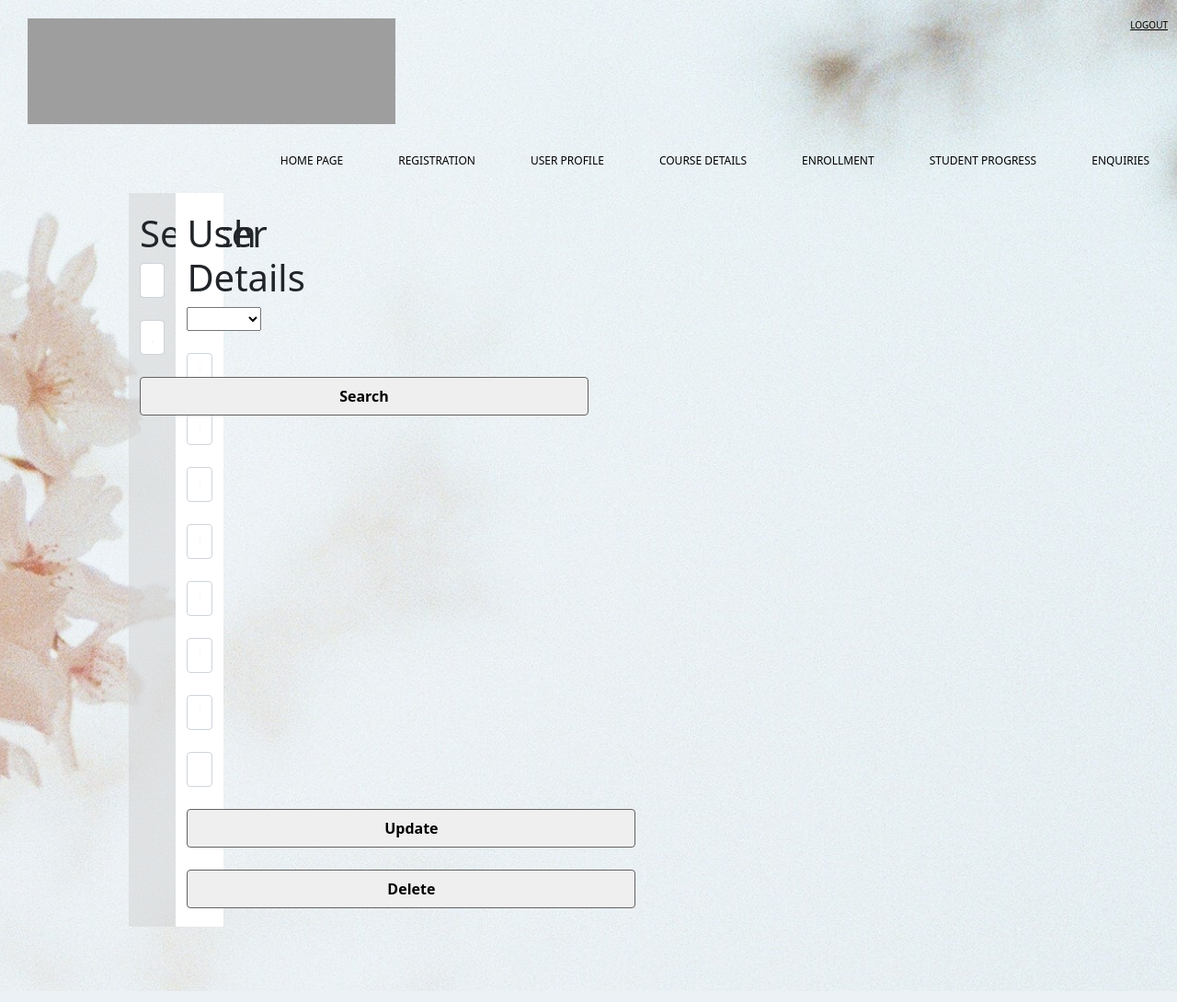
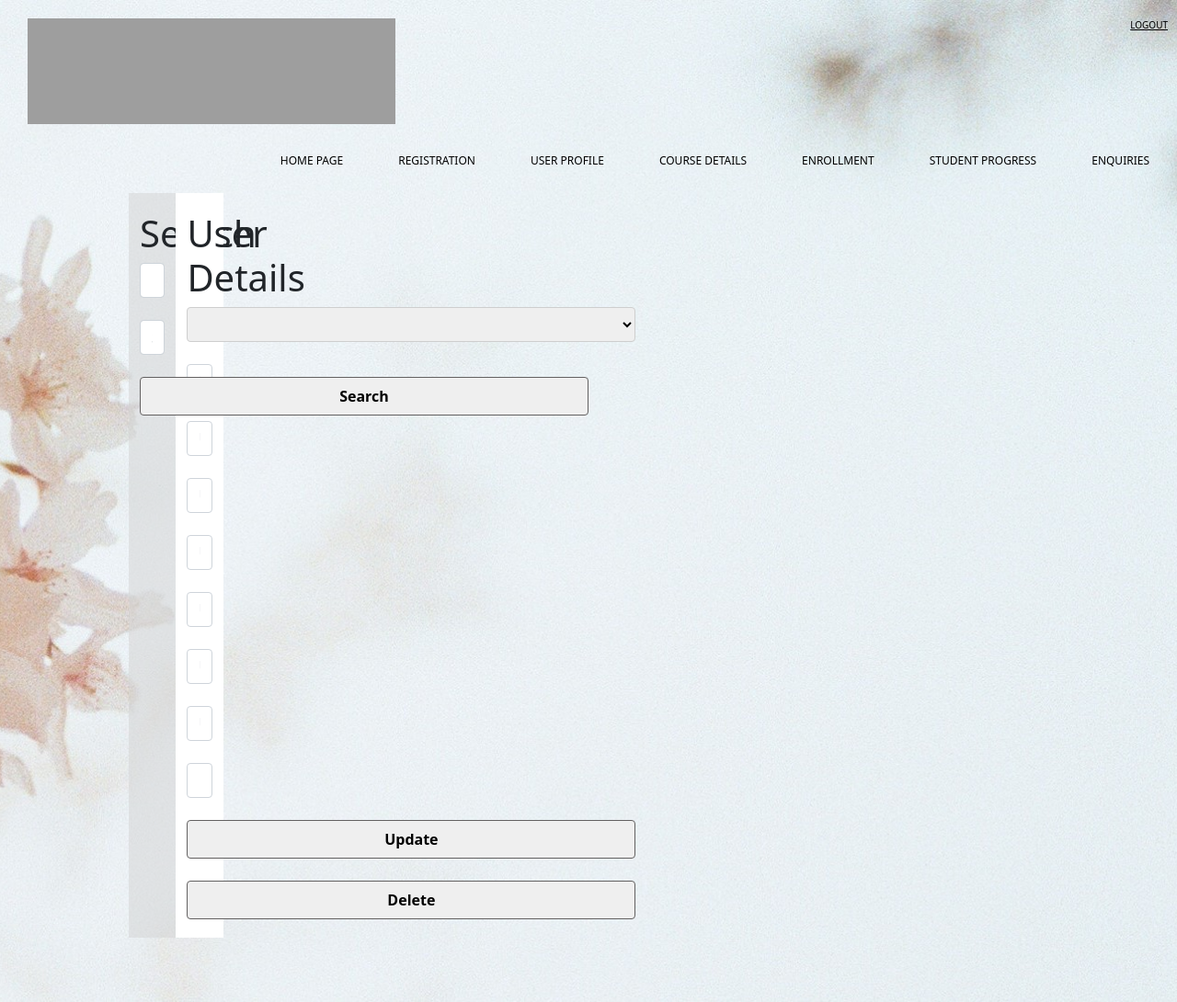
Before and after one commit to Polluxfly/SETP_Grp4, a PHP site: page /profile.php in a window 1280 px wide. Shown: the whole page at 92% size. Run offline with PHP 8.4, Linux system fonts and the light colour scheme; data that the repository does not hold is empty; grey boxes are pictures that could not be loaded.

Commit message:
Add files via upload

```diff
--- a/SETP_Group4/css/enquiry.css
+++ b/SETP_Group4/css/enquiry.css
@@ -194,7 +194,7 @@ p {
 .wrap {
     position: absolute;
     left: 65%;
-    top: 25%;
+    top: 31%;
     transform: translate(-50%,-50%);
 }
 
--- a/SETP_Group4/css/profile.css
+++ b/SETP_Group4/css/profile.css
@@ -288,3 +288,11 @@ h3 {
     71%{margin-top:0px;}
     100%{margin-top:0px;}
 }
+
+
+select {
+    width: 488px;
+    height:38px;
+    border-radius:4px;
+    border-color:#cecece;
+}
```
